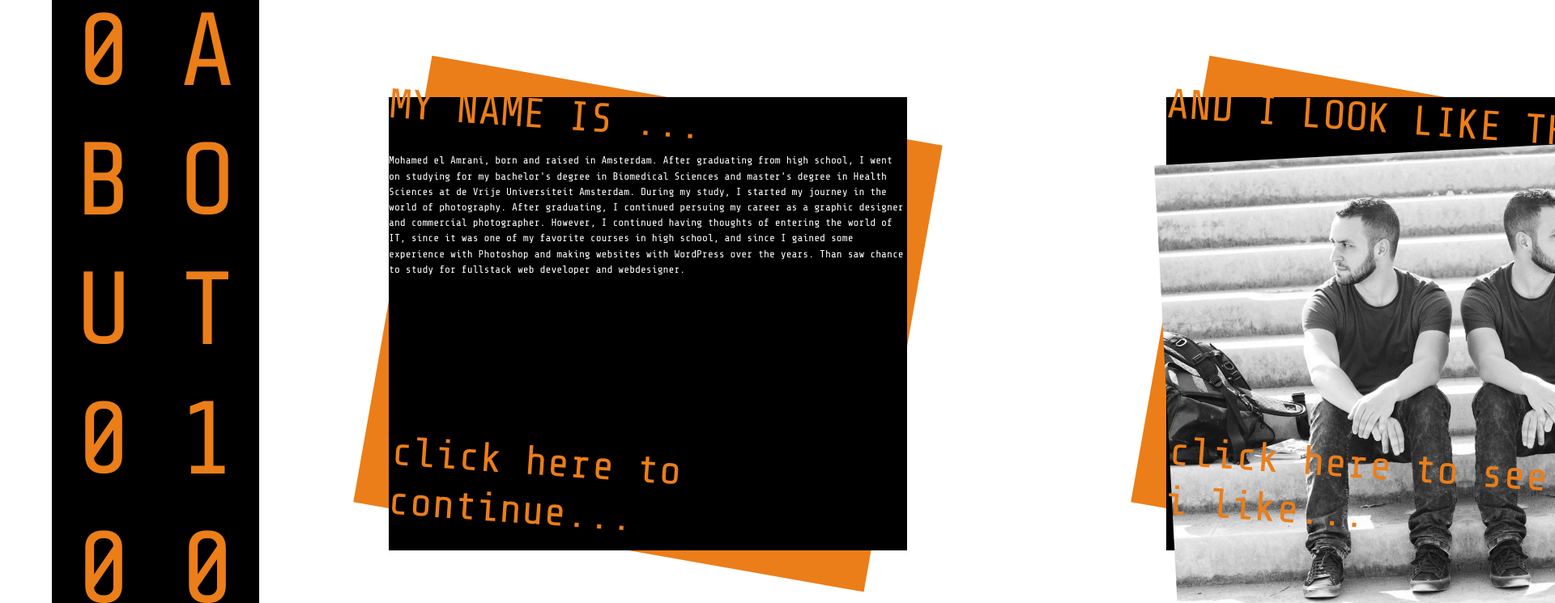
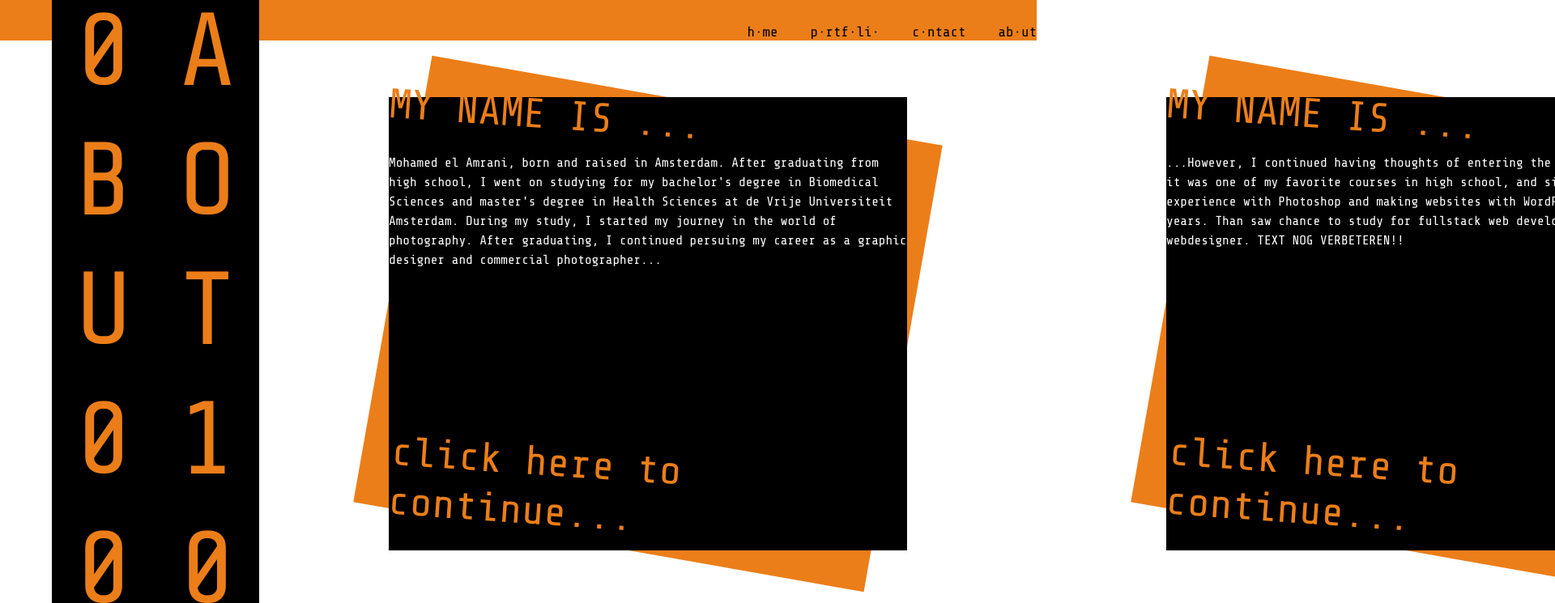
Before and after one commit to misteramrani/PortfolioSite, a plain HTML site: page about.html in a window 1280 px wide. Shown: the top 745 px of the page at 81% size, 1920 px wide, since content can reach past the window. Drawn offline with nearby package versions, Linux system fonts and the light colour scheme.

Commit message:
navigatiebalk aangemaakt en bugs about-page opgeost

```diff
--- a/about.html
+++ b/about.html
@@ -14,6 +14,14 @@
 </head>
 
 <body>
+    <nav class="about-navbar">
+        <li class="about-navbar-navbaritems">
+            <a href="/index.html"><ul>h·me</ul></a>
+            <a href="/portfolio.html"><ul>p·rtf·li·</ul></a>
+            <a href="/contact.html"><ul>c·ntact</ul></a>
+            <a href="/about.html"><ul>ab·ut</ul></a>
+        </li>
+    </nav>
 
     <div class="about-container" id="one">
         <div class="about-container-side ">
@@ -29,6 +37,12 @@
             <div class="about-container-side-char">0</div>
             <div class="about-container-side-char">1</div>
             <div class="about-container-side-char">0</div>
+            <div class="about-container-side-char">0</div>
+            <div class="about-container-side-char">1</div>
+            <div class="about-container-side-char">0</div>
+            <div class="about-container-side-char">0</div>
+            <div class="about-container-side-char">1</div>
+            <div class="about-container-side-char">0</div>
         </div>
         <div class="about-container-main">
             <a href="#twee">
@@ -36,16 +50,26 @@
                     <div class="about-container-main-section-textblock" id="one">
                         <h1>
                             MY NAME IS ...
-                        </h1>Mohamed el Amrani, born and raised in Amsterdam. After graduating from
+                        </h1><span class="about-container-main-section-textblock-text">Mohamed el Amrani, born and raised in Amsterdam. After graduating from
                         high school, I went on studying for my bachelor's degree in Biomedical Sciences and master's degree in Health Sciences at de Vrije Universiteit Amsterdam. During my study, I started my journey in the world of photography. After  graduating, I continued persuing my career as a graphic designer
-                        and commercial photographer. However, I continued having thoughts of entering the world of IT,
-                        since it was one of my favorite courses in high school, and since I gained some experience with
-                        Photoshop and making websites with WordPress over the years. Than saw chance to study for fullstack web developer and webdesigner.
+                        and commercial photographer... </span>
                     <h2>click here to continue...</h2></div>
                 </div>
             </a>
             <a href="#drie">
-                <div class="about-container-main-section" id="twee">
+                    <div class="about-container-main-section" id="twee">
+                        <div class="about-container-main-section-textblock" >
+                            <h1>
+                                MY NAME IS ...
+                            </h1><span class="about-container-main-section-textblock-text">...However, I continued having thoughts of entering the world of IT,
+                            since it was one of my favorite courses in high school, and since I gained some experience with
+                            Photoshop and making websites with WordPress over the years. Than saw chance to study for fullstack web developer and webdesigner. TEXT NOG VERBETEREN!!
+                        </span>
+                        <h2>click here to continue...</h2></div>
+                    </div>
+                </a>
+            <a href="#vier">
+                <div class="about-container-main-section" id="drie">
                     <div class="about-container-main-section-textblock">
                         <h1>
                             AND I LOOK LIKE THIS ->
@@ -54,18 +78,18 @@
                         <h2>click here to see what i like...</h2></div>
                 </div>
             </a>
-            <a href="#vier">
-                <div class="about-container-main-section" id="drie">
+            <a href="#vijf">
+                <div class="about-container-main-section" id="vier">
                     <div class="about-container-main-section-textblock">
                         <h1>
                             I LIKE ...
-                        </h1>Food and photography
+                        </h1>Food and photography TEXT NOG UITBREIDEN!!
                         <h2>click here to read more...</h2>
                     </div>
                 </div>
             </a>
             <a href="#one">
-                <div class="about-container-main-section" id="vier">
+                <div class="about-container-main-section" id="vijf">
                     <div class="about-container-main-section-textblock">
                         <h1>
                             I ALSO LIKE ...
--- a/about.scss
+++ b/about.scss
@@ -12,11 +12,14 @@ body {
   height: 100vh;
   overflow: scroll hidden;
 }
-a:hover {
+a:hover,
+a {
   text-decoration: none;
+  color: black;
 }
 
-h1, h2 {
+h1,
+h2 {
   font-size: 4vw;
 }
 h1 {
@@ -26,27 +29,35 @@ h1 {
 
 h2 {
   position: absolute;
-  bottom:0;
-  right:0;
+  bottom: 0;
+  right: 0;
   color: $color1;
   transform: rotate(4deg);
 }
+.about-navbar {
+  background-color: $color1;
+  height: 50px;
+  width: 100%;
+  position: fixed;
+  z-index: 2;
+}
+.about-navbar-navbaritems {
+  justify-content: flex-end;
+  margin-top: 26px;
+  font-family: "Share Tech Mono", monospace;
+  font-size: 1.1rem;
+}
 
-.about-container {
-
+.about-container,
+.about-navbar-navbaritems {
   display: flex;
-
 
     &-main {
         display: flex;
         height: 100%;
 
-
-
-
-
     &-section {
-        flex:0 0 100%;
+      flex: 0 0 100%;
       width: 75vw;
       height: 100vh;
       display: flex;
@@ -59,9 +70,12 @@ h2 {
         height: 70vh;
         position: relative;
         color: white;
-            font-family: 'Share Tech Mono', monospace;
-            font-size: 1.6vh;
+        font-family: "Share Tech Mono", monospace;
+        font-size: 1rem;
 
+        &-text {
+          margin-bottom: 5rem;
+        }
 
         &-photo {
           width: 90%;
@@ -73,8 +87,8 @@ h2 {
         transition-duration: 10ms;
       }
 
-        &-textblock:hover h2{
-            color:$color2;
+      &-textblock:hover h2 {
+        color: $color2;
       }
 
       &-textblock::before {
@@ -82,32 +96,29 @@ h2 {
         background-color: $color1;
         position: absolute;
         width: 50vw;
-            height: 70vh;
+        min-height: 70vh;
+        height: inherit;
         transform: rotate(10deg);
         z-index: -2;
-            // min-width: 300px;
-            // min-height: 550px;
-
-
       }
     }
   }
 
   &-side {
     background-color: $color2;
-        color:$color1;
+    color: $color1;
     // overflow: hidden;
-        flex:0 0 20vw;
+    flex: 0 0 20vw;
     height: 100%;
-        margin-left:5vw;
+    margin-left: 5vw;
     display: flex;
     flex-wrap: wrap;
-        padding:0;
+    padding: 0;
     text-align: center;
     vertical-align: auto;
     // min-width: 250px;
     max-width: 300px;
-
+    z-index: 4;
   }
 
   &-side {
@@ -116,10 +127,6 @@ h2 {
       flex: 1;
       font-size: 8rem;
     }
-
-
-
-
   }
   // @media only screen and (max-width:768px)
   // {
@@ -135,7 +142,6 @@ h2 {
   //         display: flex;
   //         height: 70vh;
 
-
   //         &-section {
   //             flex:0 0 100%;
   //             width: 100vw;
```
Also changed, not shown: about.css, 1 other file. Lines whose indentation alone changed are shown as unchanged.
